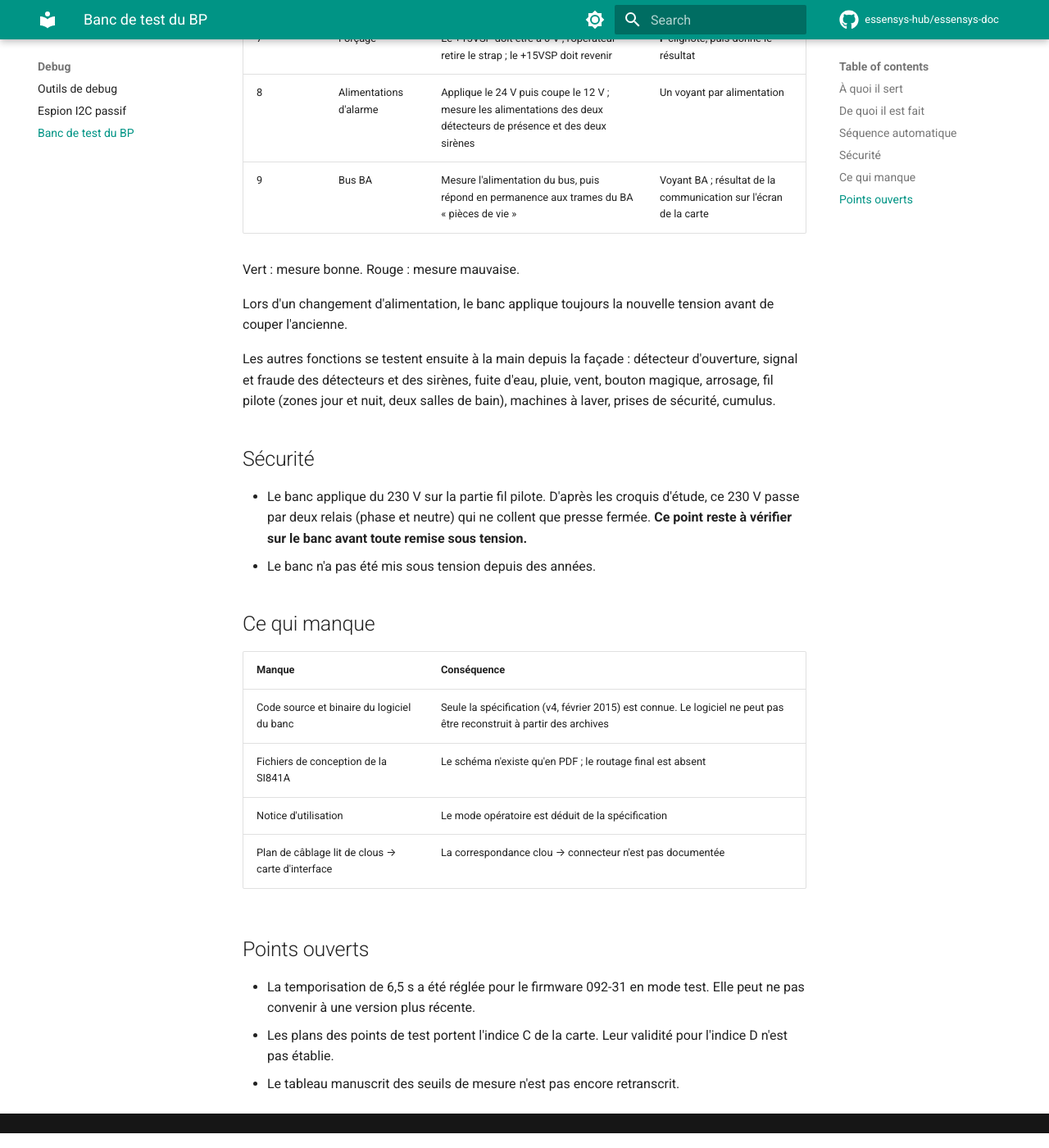
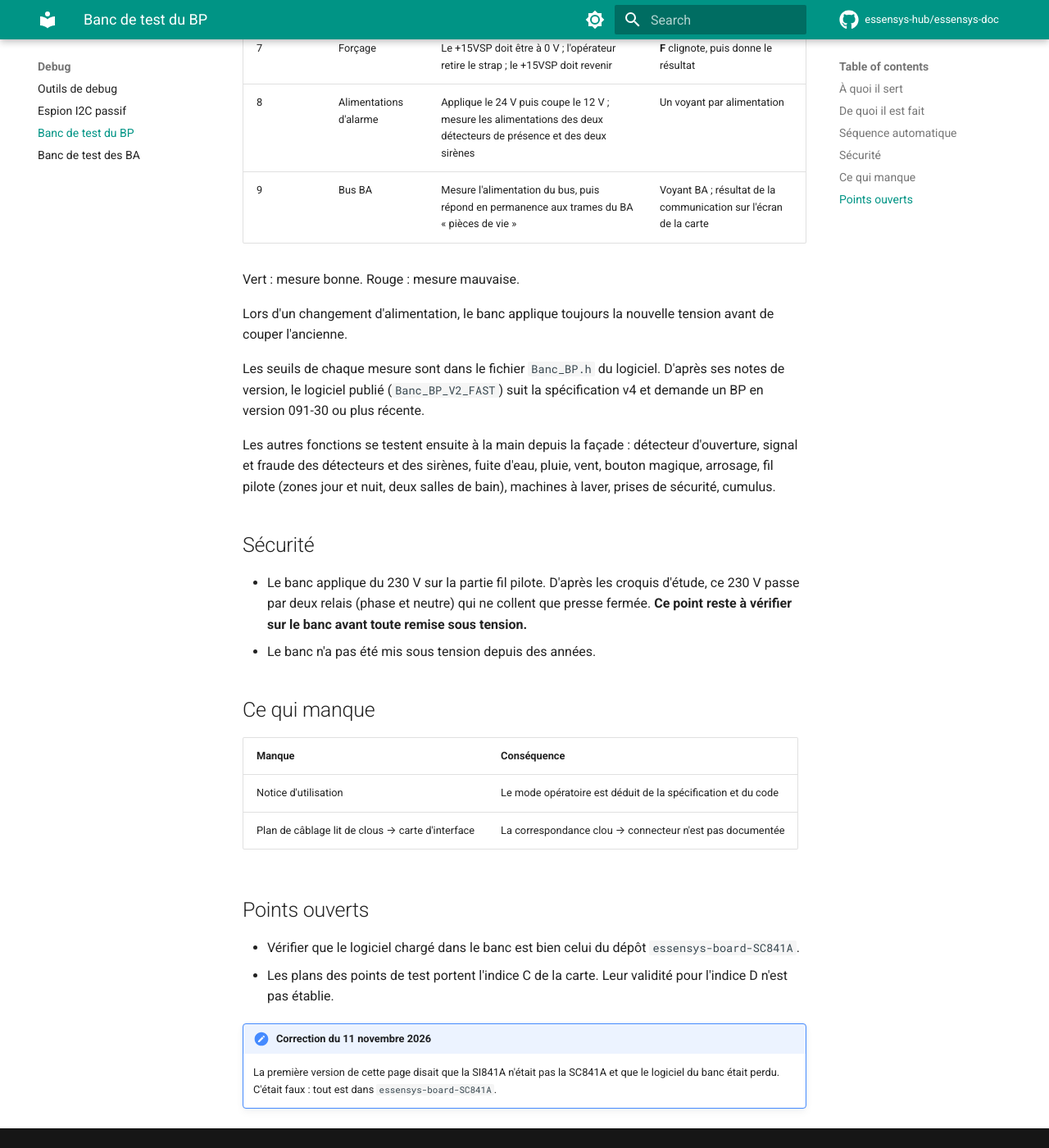
Before and after one commit to essensys-hub/essensys-doc, an MkDocs documentation site: the page built from docs/debug/banc-de-test-bp.md, in a window 1280 px wide and 1400 px high, scrolled down 2557 px. Shown: the whole window at 82% size. Built offline with MkDocs 1.6.1 and Material for MkDocs 9.7.7, drawn with Linux system fonts in a browser that asks for light colours; comment, search, counter and statistics services are not loaded; some of the changed text lies outside the part shown.

Commit message:
docs(debug): banc de test des BA, correction de la page du banc BP (#38)
Refs #38

Co-Authored-By: Claude Fable 5.2 <noreply@anthropic.com>

```diff
--- a/docs/debug/banc-de-test-bp.md
+++ b/docs/debug/banc-de-test-bp.md
@@ -2,8 +2,10 @@
 
 Le banc de test de production du BP (carte SC944) a été retrouvé en novembre 2026 avec ses archives d'étude. Cette page en donne la synthèse.
 
-!!! info "Où sont les archives"
-    Les plans, le schéma et la spécification sont dans le dépôt privé `essensys-hub/essensys-test-banc-SC944D`. Il reste privé parce qu'il contient des plans du fabricant de l'interface mécanique et des documents de fabricants. Suivi : [essensys-doc#36](https://github.com/essensys-hub/essensys-doc/issues/36).
+!!! info "Où trouver les documents"
+    - **Carte d'interface et logiciel** : dépôt public [`essensys-board-SC841A`](https://github.com/essensys-hub/essensys-board-SC841A) (projet Altium, Gerber, nomenclature, code source et binaire du logiciel de test).
+    - **Archives d'étude** (spécification, plans des points de test, mécanique, croquis, photos) : dépôt privé `essensys-hub/essensys-test-banc-SC944D`. Il reste privé parce qu'il contient des plans du fabricant de l'interface mécanique et des documents de fabricants.
+    - Suivi : [essensys-doc#36](https://github.com/essensys-hub/essensys-doc/issues/36), corrigé par [#38](https://github.com/essensys-hub/essensys-doc/issues/38).
 
 ![Le banc ouvert, une carte BP en place](img/banc-test-bp.jpg)
 
@@ -31,8 +33,7 @@ Le banc contrôle une carte BP à la sortie de fabrication. L'opérateur pose la
 
 L'étude date de juillet 2014 à février 2015.
 
-!!! warning "Ne pas confondre"
-    La **SI841A** est la carte d'interface du banc. Ce n'est pas la SC841A.
+Le banc des boîtiers auxiliaires est décrit sur la page [Banc de test des BA](banc-de-test-ba.md).
 
 ## Séquence automatique
 
@@ -54,6 +55,8 @@ Vert : mesure bonne. Rouge : mesure mauvaise.
 
 Lors d'un changement d'alimentation, le banc applique toujours la nouvelle tension avant de couper l'ancienne.
 
+Les seuils de chaque mesure sont dans le fichier `Banc_BP.h` du logiciel. D'après ses notes de version, le logiciel publié (`Banc_BP_V2_FAST`) suit la spécification v4 et demande un BP en version 091-30 ou plus récente.
+
 Les autres fonctions se testent ensuite à la main depuis la façade : détecteur d'ouverture, signal et fraude des détecteurs et des sirènes, fuite d'eau, pluie, vent, bouton magique, arrosage, fil pilote (zones jour et nuit, deux salles de bain), machines à laver, prises de sécurité, cumulus.
 
 ## Sécurité
@@ -65,13 +68,13 @@ Les autres fonctions se testent ensuite à la main depuis la façade : détecteu
 
 | Manque | Conséquence |
 |---|---|
-| Code source et binaire du logiciel du banc | Seule la spécification (v4, février 2015) est connue. Le logiciel ne peut pas être reconstruit à partir des archives |
-| Fichiers de conception de la SI841A | Le schéma n'existe qu'en PDF ; le routage final est absent |
-| Notice d'utilisation | Le mode opératoire est déduit de la spécification |
+| Notice d'utilisation | Le mode opératoire est déduit de la spécification et du code |
 | Plan de câblage lit de clous → carte d'interface | La correspondance clou → connecteur n'est pas documentée |
 
 ## Points ouverts
 
-- La temporisation de 6,5 s a été réglée pour le firmware 092-31 en mode test. Elle peut ne pas convenir à une version plus récente.
+- Vérifier que le logiciel chargé dans le banc est bien celui du dépôt `essensys-board-SC841A`.
 - Les plans des points de test portent l'indice C de la carte. Leur validité pour l'indice D n'est pas établie.
-- Le tableau manuscrit des seuils de mesure n'est pas encore retranscrit.
+
+!!! note "Correction du 11 novembre 2026"
+    La première version de cette page disait que la SI841A n'était pas la SC841A et que le logiciel du banc était perdu. C'était faux : tout est dans `essensys-board-SC841A`.
--- a/mkdocs.yml
+++ b/mkdocs.yml
@@ -93,6 +93,7 @@ nav:
     - debug/index.md
     - Espion I2C passif: debug/espion-i2c.md
     - Banc de test du BP: debug/banc-de-test-bp.md
+    - Banc de test des BA: debug/banc-de-test-ba.md
   - Retours d'expérience:
     - Présentation: retex/index.md
     - Foudre du 9 août 2026:
```
Also changed, not shown: other parts of docs/debug/banc-de-test-bp.md (+1 -1 lines), docs/debug/banc-de-test-ba.md (added, +67 -0 lines), docs/debug/index.md (+1 -1 lines).
